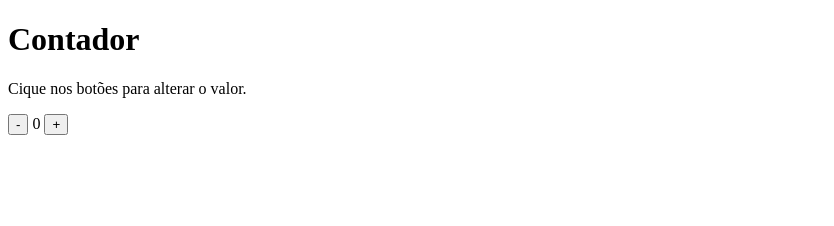
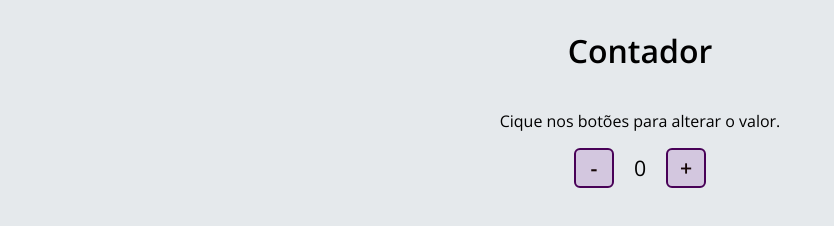
Before and after one commit to NayaraMenezes/IntroducaoaoJavascript-CriandoUmContador, a plain HTML site: page index.html in a window 1280 px wide. Shown: the whole page, without its empty margins (0-834 px from the left). Drawn offline with nearby package versions, Linux system fonts and the light colour scheme.

Commit message:
Finalizando o estilo.

```diff
--- a/assets/css/style.css
+++ b/assets/css/style.css
@@ -9,16 +9,16 @@ body {
     align-items: center;
     justify-content: center;
     flex-direction: column;
-    background-color: rgb(177, 225, 255);
+    background-color: rgb(229, 233, 236);
 }
 
 button {
     height: 40px;
     width: 40px;
-    border-radius: 50%;
-    border: 2px solid lightcoral;
-    background-color: rgb(241, 214, 214);
-    color: lightcoral;
+    border-radius: 15%;
+    border: 2px solid rgb(72, 1, 87);
+    background-color: rgb(211, 199, 223);
+    color: rgb(22, 7, 7);
     font-size: 16pt;
     font-weight: 600;
     text-align: center;
--- a/index.html
+++ b/index.html
@@ -3,7 +3,7 @@
 <head>
     <meta charset="UTF-8">
     <meta name="viewport" content="width=device-width, initial-scale=1.0">
-    <link rel="stylesheet" href="assets/styles.css" />
+    <link rel="stylesheet" href="assets/css/style.css" />
     <title>Contador</title>
 </head>
 <body>
```
